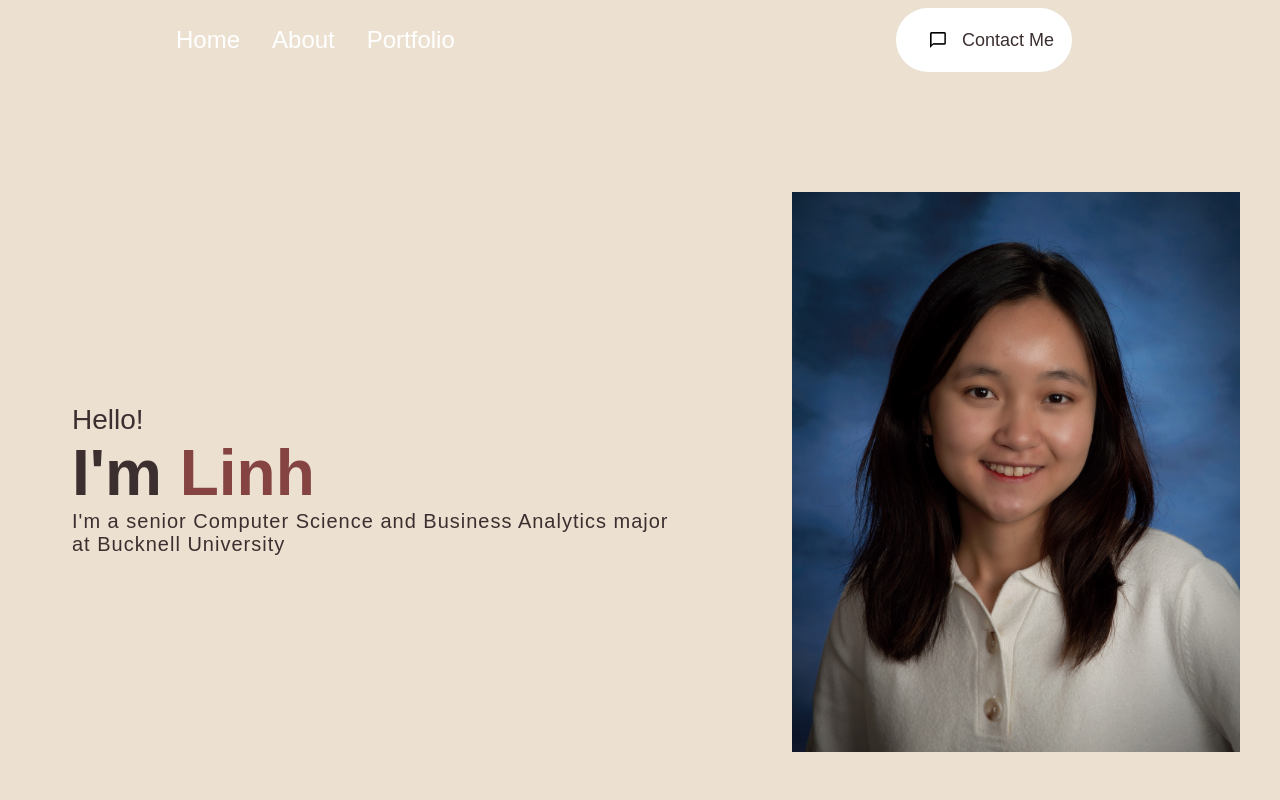
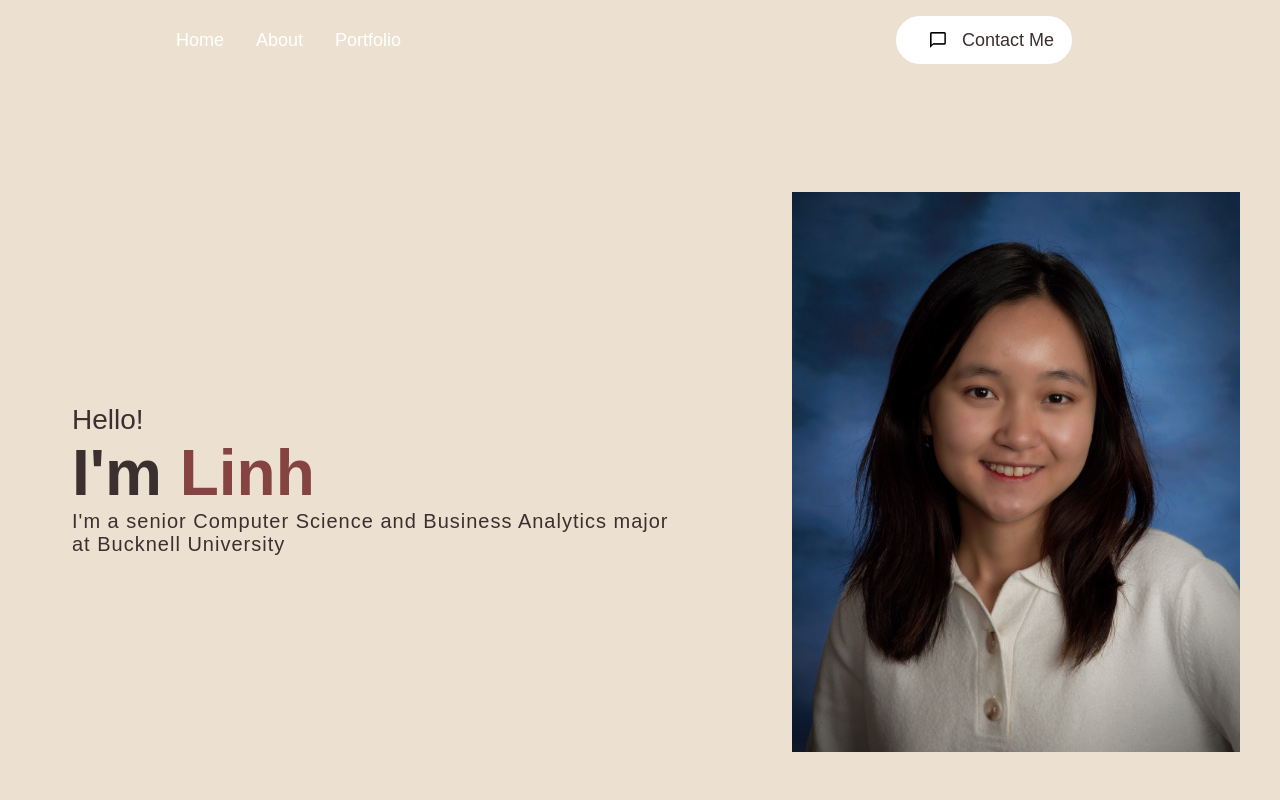
Before and after one commit to lhn004/Personal-Website, a React (Create React App) app: page / in a window 1280 px wide. Shown: the top 800 px of the page. Built offline with nearby package versions, Linux system fonts and the light colour scheme.

Commit message:
fixed minor code

```diff
--- a/src/components/NavBar/navbar.css
+++ b/src/components/NavBar/navbar.css
@@ -16,7 +16,7 @@ nav {
 }
 
 .desktopMenuListItem {
-    font-size: x-large;
+    font-size: large;
     color: white;
     margin: 1rem;
     cursor: pointer;
@@ -40,7 +40,7 @@ nav {
     justify-content: center;
     padding: 0 1rem;
     width: 11rem;
-    height: 4rem;
+    height: 3rem;
     right: 13rem;
     border-radius: 2rem;
 }
--- a/src/components/NavBar/navbar.js
+++ b/src/components/NavBar/navbar.js
@@ -18,25 +18,25 @@ const Navbar = () => {
     return (
         <nav className={`${sticky? 'dark-nav' : ''}`}>
             <div className='desktopMenu'>
-                <Link to='/' className="desktopMenuListItem" aria-label="Go to Home Page">Home</Link>
-                <Link to='/about' className="desktopMenuListItem" aria-label="Go to About Page">About</Link>
-                <Link to='/portfolio' className="desktopMenuListItem" aria-label="Go to Portfolio Page">Portfolio</Link>
+                <Link to='/' className="desktopMenuListItem">Home</Link>
+                <Link to='/about' className="desktopMenuListItem">About</Link>
+                <Link to='/portfolio' className="desktopMenuListItem">Portfolio</Link>
                 {/* <Link activeClass='active' to='clients' spy={true} smooth={true} offset={-50} duration={500} className="desktopMenuListItem">Clients</Link> */}
             </div>
 
             <button className="desktopMenuBtn" onClick={() => {
                 document.getElementById('contactPage').scrollIntoView({behavior: 'smooth'});
             }}>
-                <img src={contactImg} alt= "" className='desktopMenuImg'/>
+                <img src={contactImg} alt= "" className='desktopMenuImg' aria-hidden="true"/>
                 Contact Me
             </button>
 
             <img src={menu} alt="Menu" className='mobMenu' onClick={()=>setShowMenu(!showMenu)} aria-hidden="true"/>
             <div className="navMenu" style={{display: showMenu? 'flex':'none'}}>
-                <Link to='/' className="listItem" aria-label="Go to Home Page" onClick={()=>setShowMenu(false)}>Home</Link>
-                <Link to='/about' className="listItem" aria-label="Go to About Page" onClick={()=>setShowMenu(false)}>About</Link>
-                <Link to='/portfolio' className="listItem" aria-label="Go to Portfolio Page" onClick={()=>setShowMenu(false)}>Portfolio</Link>
-                <Link to='/' className="listItem" aria-label="Go to Contact Section" onClick={()=>setShowMenu(false)}>Contact</Link>
+                <Link to='/' className="listItem" onClick={()=>setShowMenu(false)}>Home</Link>
+                <Link to='/about' className="listItem" onClick={()=>setShowMenu(false)}>About</Link>
+                <Link to='/portfolio' className="listItem" onClick={()=>setShowMenu(false)}>Portfolio</Link>
+                <Link to='/' className="listItem" onClick={()=>setShowMenu(false)}>Contact</Link>
             </div>
         </nav>
     )
```
